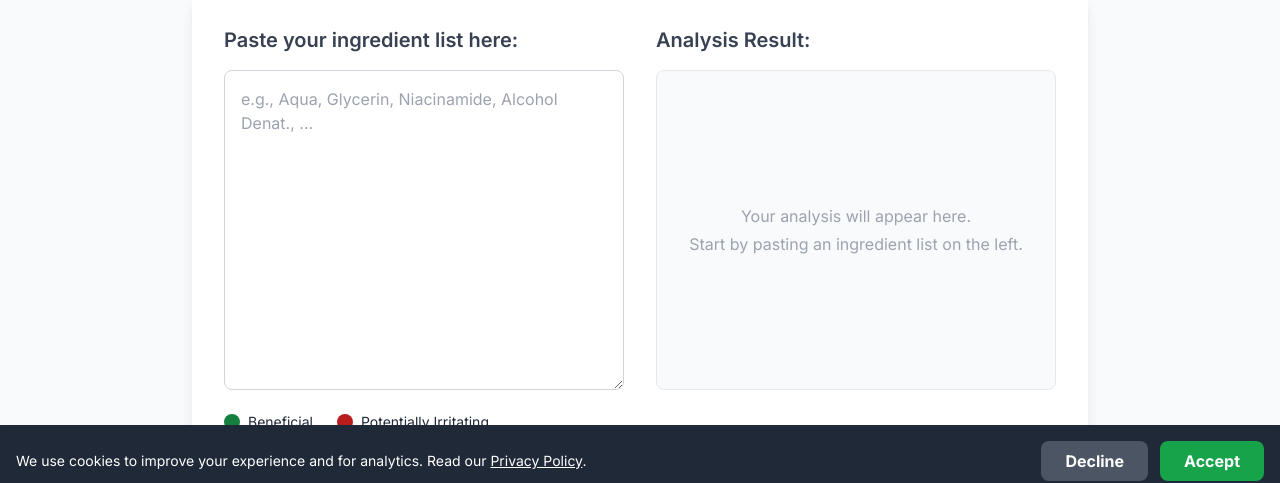
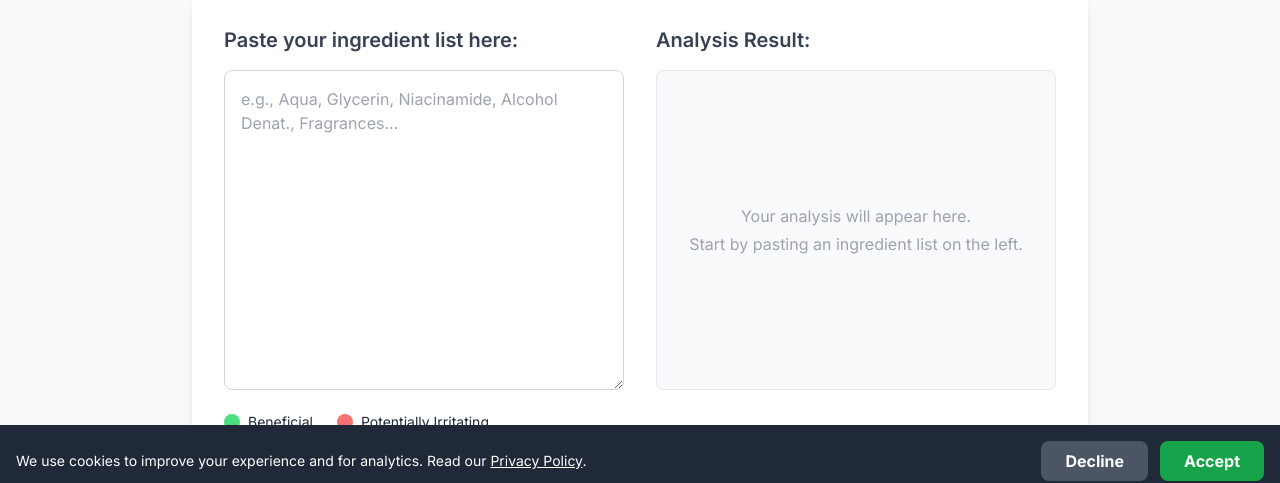
Before and after one commit to CreazyHans/Kiana-s-Skin-Diary, a Next.js app: page /tools/ingredient-checker in a window 1280 px wide. Shown: the part 303-786 px from the top of the page. Built offline with nearby package versions, Linux system fonts and the light colour scheme.

Commit message:
New Ultimate Update

```diff
--- a/pages/tools/ingredient-checker.js
+++ b/pages/tools/ingredient-checker.js
@@ -4,31 +4,45 @@ import { useState, useMemo } from 'react';
 import Layout from '../../components/Layout';
 import Head from 'next/head';
 
-// --- Las "bases de datos" de ingredientes no cambian ---
+// --- LISTAS DE INGREDIENTES MEJORADAS ---
 const goodIngredients = [
   'niacinamide', 'hyaluronic acid', 'sodium hyaluronate', 'ceramide', 'retinol', 'retinal', 'retinaldehyde',
-  'vitamin c', 'ascorbic acid', 'peptide', 'glycerin', 'panthenol', 'squalane',
-  'salicylic acid', 'glycolic acid', 'lactic acid', 'azelaic acid', 'shea butter', 'centella asiatica'
+  'ascorbic acid', 'peptide', 'glycerin', 'panthenol', 'squalane', 'salicylic acid', 'glycolic acid', 'lactic acid',
+  'azelaic acid', 'shea butter', 'centella asiatica', 'vitamin c'
 ];
 
 const badIngredients = [
-  'alcohol denat', 'sd alcohol', 'isopropyl alcohol', 'fragrance', 'parfum', 'essential oil',
-  'sulfate', 'sodium lauryl sulfate', 'sodium laureth sulfate', 'mineral oil', 'paraffinum liquidum'
+  'alcohol denat', 'sd alcohol', 'isopropyl alcohol', 'fragrance', 'parfum', 'essential oil', 'limonene', 'linalool',
+  'sulfate', 'sls', 'sles', 'sodium lauryl sulfate', 'sodium laureth sulfate', 'mineral oil', 'paraffinum liquidum'
 ];
 
 export default function IngredientCheckerPage() {
   const [inputText, setInputText] = useState('');
 
+  // --- LÓGICA DE PROCESAMIENTO REESCRITA Y CORREGIDA ---
   const processedText = useMemo(() => {
     if (!inputText) return null;
 
-    const goodRegex = new RegExp(`\\b(${goodIngredients.join('|')})\\b`, 'gi');
-    const badRegex = new RegExp(`\\b(${badIngredients.join('|')})\\b`, 'gi');
+    let processed = inputText;
 
-    return inputText
-      .replace(/&/g, "&amp;").replace(/</g, "&lt;").replace(/>/g, "&gt;")
-      .replace(goodRegex, match => `<mark class="bg-green-200 text-green-900 px-1 rounded">${match}</mark>`)
-      .replace(badRegex, match => `<mark class="bg-red-200 text-red-900 px-1 rounded">${match}</mark>`);
+    // Función para escapar caracteres que pueden romper el RegExp
+    const escapeRegExp = (string) => {
+      return string.replace(/[.*+?^${}()|[\]\\]/g, '\\$&');
+    };
+
+    // Resaltar ingredientes malos
+    badIngredients.forEach(ingredient => {
+      const regex = new RegExp(`\\b(${escapeRegExp(ingredient)})s?\\b`, 'gi');
+      processed = processed.replace(regex, match => `<mark class="bg-red-400 text-red-900 px-1 rounded">${match}</mark>`);
+    });
+
+    // Resaltar ingredientes buenos
+    goodIngredients.forEach(ingredient => {
+      const regex = new RegExp(`\\b(${escapeRegExp(ingredient)})s?\\b`, 'gi');
+      processed = processed.replace(regex, match => `<mark class="bg-green-400 text-green-900 px-1 rounded">${match}</mark>`);
+    });
+
+    return processed;
 
   }, [inputText]);
 
@@ -49,30 +63,27 @@ export default function IngredientCheckerPage() {
           </p>
         </div>
 
-        {/* --- NUEVA ESTRUCTURA DE 2 COLUMNAS --- */}
         <div className="grid grid-cols-1 md:grid-cols-2 gap-8 bg-white p-8 rounded-lg shadow-lg">
 
-          {/* --- Columna Izquierda: Entrada de Texto --- */}
           <div className="space-y-4">
             <h2 className="text-xl font-semibold text-gray-700">Paste your ingredient list here:</h2>
             <textarea
               value={inputText}
               onChange={(e) => setInputText(e.target.value)}
               className="w-full h-80 p-4 border border-gray-300 rounded-lg focus:ring-2 focus:ring-pink-500 focus:border-pink-500 transition"
-              placeholder="e.g., Aqua, Glycerin, Niacinamide, Alcohol Denat., ..."
+              placeholder="e.g., Aqua, Glycerin, Niacinamide, Alcohol Denat., Fragrances..."
             />
             <div className="flex justify-start space-x-6 text-sm">
-              <div className="flex items-center"><span className="w-4 h-4 rounded-full bg-green-700 mr-2"></span><span>Beneficial</span></div>
-              <div className="flex items-center"><span className="w-4 h-4 rounded-full bg-red-700 mr-2"></span><span>Potentially Irritating</span></div>
+              <div className="flex items-center"><span className="w-4 h-4 rounded-full bg-green-400 mr-2"></span><span>Beneficial</span></div>
+              <div className="flex items-center"><span className="w-4 h-4 rounded-full bg-red-400 mr-2"></span><span>Potentially Irritating</span></div>
             </div>
           </div>
 
-          {/* --- Columna Derecha: Resultados --- */}
           <div className="space-y-4">
             <h2 className="text-xl font-semibold text-gray-700">Analysis Result:</h2>
             <div className="w-full h-80 p-4 border bg-gray-50 rounded-lg overflow-y-auto prose max-w-none break-words">
               {processedText ? (
-                <p dangerouslySetInnerHTML={{ __html: processedText }} />
+                <p dangerouslySetInnerHTML={{ __html: processedText.replace(/\n/g, '<br />') }} />
               ) : (
                 <div className="flex items-center justify-center h-full text-center text-gray-400">
                   <p>Your analysis will appear here.<br/>Start by pasting an ingredient list on the left.</p>
```
